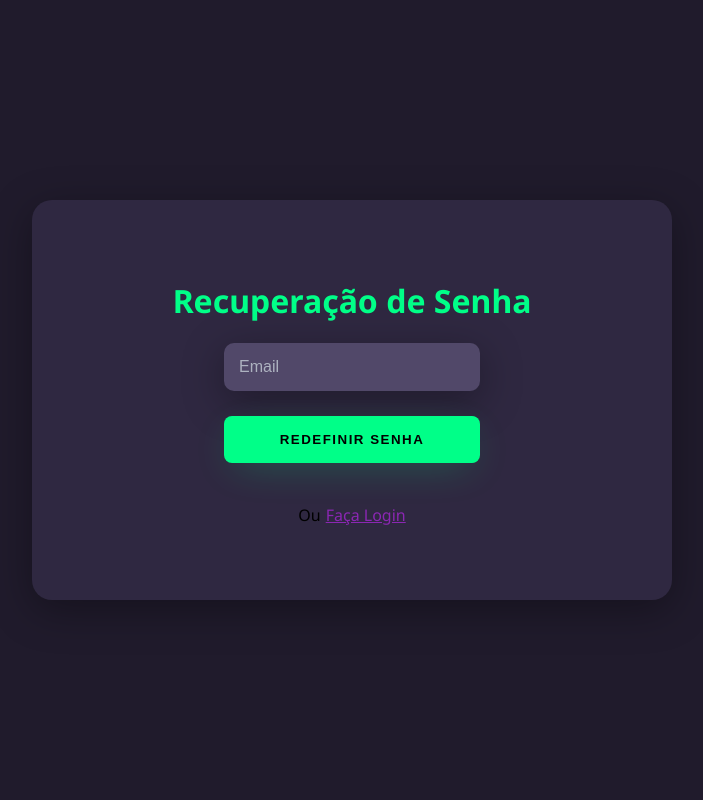
After one commit to es20231/eqp1, a Flask app: page /password_recovery in a window 1280 px wide. The commit adds this page. Shown: the whole page, without its empty margins (288-991 px from the left). Run offline with Flask 3, Linux system fonts and the light colour scheme.

Commit message:
password_recovery

```diff
--- a/projeto/routes.py
+++ b/projeto/routes.py
@@ -49,6 +49,10 @@ def login():
             flash('Erro ao logar, email ou senha inválidos!!!', category='danger')
 
     return render_template('login.html')
+
+@app.route('/password_recovery')
+def password_recovery():
+    return render_template("password_recovery.html")
 
 @app.route('/dashboard')
 @login_required
--- a/projeto/static/css/style_login.css
+++ b/projeto/static/css/style_login.css
@@ -132,6 +132,10 @@ button:hover {
     background: #02cc6e;transition: background 0.8s;
 }
 
+.forget-password >a{
+    color: #8b27b3;
+}
+
 .signup{
     display: flex;
     align-items: center;
--- /dev/null
+++ b/projeto/static/css/style_password_recovery.css
@@ -0,0 +1,110 @@
+@import url('https://fonts.googleapis.com/css2?family=Noto+Sans:wght@400;700&display=swap');
+
+body{
+    margin: 0;
+    outline: none;
+    box-sizing: border-box;
+    font-family: 'Noto Sans',sans-serif;
+}
+body *{
+    box-sizing: border-box;
+}
+
+.container{
+    width: 100vw;
+    height: 100vh;
+    background-color: #201b2c;
+    display: flex;
+    justify-content: center;
+    align-items: center;
+}
+
+.card-recovery{
+    height: 50%;
+    width: 50%;
+    display: flex;
+    justify-content: center;
+    align-items: center;
+    flex-direction: column;
+    padding: 30px  35px ;
+    background: #2f2841;
+    border-radius: 20px;
+    box-shadow: 0px 10px 40px #00000056;
+}
+
+.card-recovery form{
+    width: 100%;
+    display: flex;
+    justify-content: center;
+    align-items: center;
+    flex-direction: column;
+
+}
+.card-recovery >h1{
+    color: #00ff88;
+    font-weight: 800;
+}
+.textfield >input{
+    width: 20vw;
+    border: none;
+    border-radius: 10px;
+    padding: 15px;
+    background: #514869;
+    color: #f0ffffde;
+    font-size: 12pt;
+    box-shadow: 0px 10px 40px #00000056;
+    outline: none;
+    box-sizing: border-box;
+}
+
+.textfield >input::placeholder{
+    color: #f0ffff94;
+}
+
+.btn-recovery{
+    width: 20vw;
+    padding: 16px 0 ;
+    margin: 25px;
+    border: none;
+    border-radius: 8px;
+    outline: none;
+    text-transform: uppercase;
+    font-weight: 800;
+    letter-spacing: 1.5px;
+    background: #00ff88;
+    cursor: pointer;
+    box-shadow: 0px 10px 40px -12px #00ff8052;
+}
+
+button:hover {
+    background: #02cc6e;transition: background 0.8s;
+}
+
+.link{
+    display: flex;
+    justify-content: center;
+    align-items: center;
+    gap: 5px;
+}
+
+.link >a{
+    color: #8b27b3;
+}
+
+
+@media only screen and (max-width:950px){
+    .card-recovery{
+        width: 85%;
+    }
+}
+@media only screen and (max-width:600px){
+    .card-recovery{
+        width: 90%;
+    }
+    .textfield >input{
+        width: 40vw;
+    }
+    .btn-recovery{
+        width: 40vw;
+    }
+}
--- a/projeto/templates/login.html
+++ b/projeto/templates/login.html
@@ -40,6 +40,9 @@
                     </div>
                     <button class="btn-login">Login</button>
                 </form>
+                <div class="forget-password">
+                    <a href="{{url_for('password_recovery')}}">Esqueci a senha</a>
+                </div>
                 <div class="signup">
                     <p>Não tem uma conta?</p>
                     <a href="{{url_for('signup')}}">Cadastre-se</a>
--- /dev/null
+++ b/projeto/templates/password_recovery.html
@@ -0,0 +1,26 @@
+<!DOCTYPE html>
+<html lang="en">
+<head>
+    <meta charset="UTF-8">
+    <meta name="viewport" content="width=device-width, initial-scale=1.0">
+    <link rel="stylesheet" href="{{ url_for('static', filename='css/style_password_recovery.css') }}">
+    <link rel="icon" href="static/img/Logo_microgram.png" type="image/x-icon">
+    <title>Password_recovery</title>
+</head>
+<body>
+    <div class="container">
+        <div class="card-recovery">
+            <h1>Recuperação de Senha</h1>
+            <form action="" method="post">
+                <div class="textfield">
+                    <input type="email" name="email" required placeholder="Email">
+                </div>
+                <button class="btn-recovery">Redefinir senha</button>
+            </form>
+            <div class="link">
+                <p>Ou</p><a href="{{url_for('login')}}">Faça Login</a>
+            </div>
+        </div>
+    </div>
+</body>
+</html>
--- a/projeto/templates/perfil.html
+++ b/projeto/templates/perfil.html
@@ -28,7 +28,6 @@
         <img src="https://static.vecteezy.com/ti/vetor-gratis/p1/13447146-programacaoial-cheia-de-ilustracao-de-design-de-icone-de-contorno-simbolo-de-computacao-em-nuvem-no-arquivo-eps-10-de-fundo-branco-vetor.jpg" alt="">
         <img src="https://i.pinimg.com/236x/91/56/ab/9156ab661f6082b917a342b1c14a5185.jpg" alt="">
         <img src="https://i.pinimg.com/564x/02/dd/98/02dd98db07a6b9eaffdedc6114d013d7.jpg" alt="">
-
     </div>
 </div>
 {% endblock conteudo %}
```
Also changed, not shown: projeto/static/css/style_perfil.css (+13 -0 lines).
